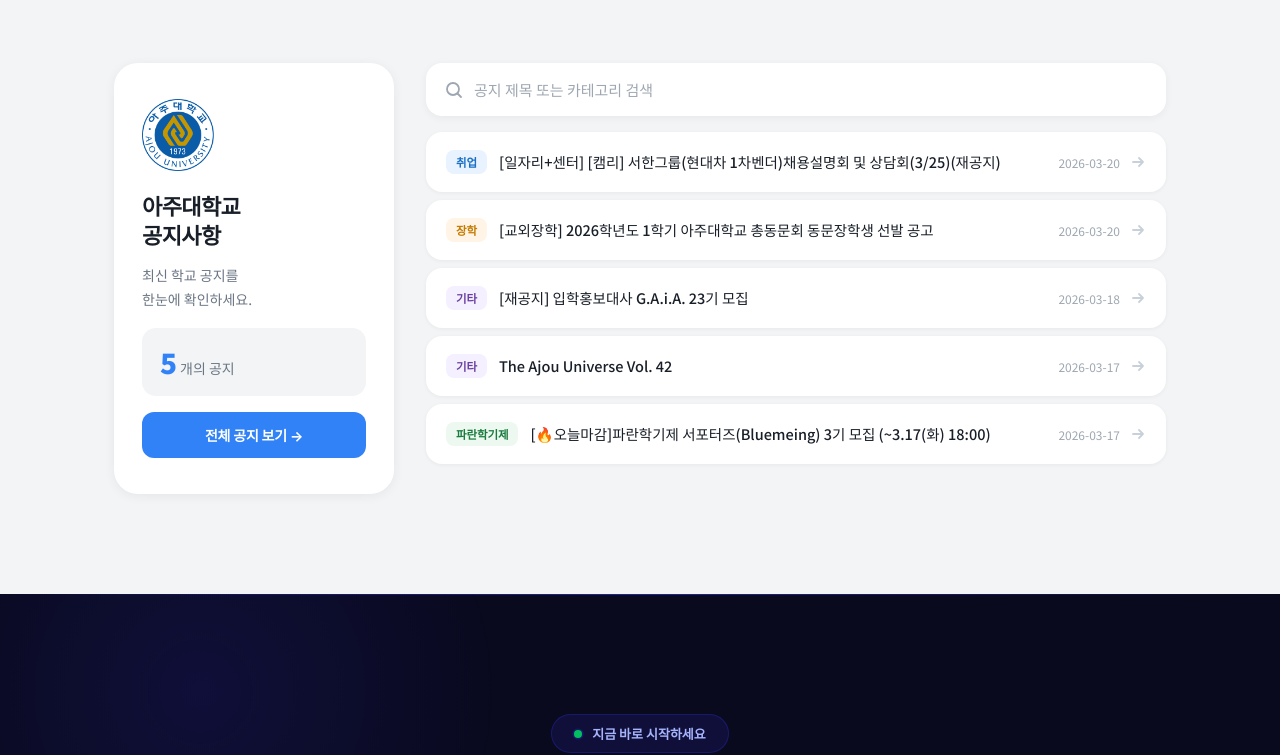
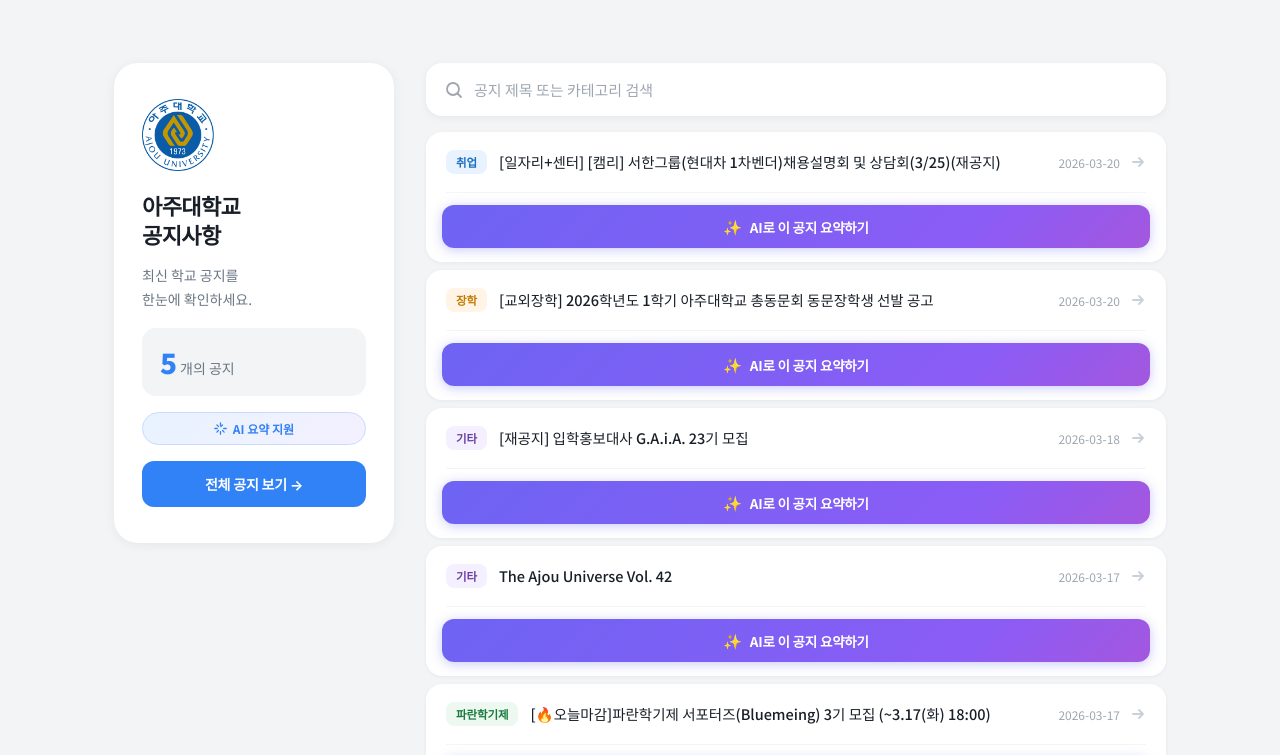
Before and after one commit to joonpyohuh/vibecodingstudy_v1, a React (Vite) app in the folder claude-practice1/: page / in a window 1280 px wide. Shown: the part 7960-8715 px from the top of the page. Built offline with nearby package versions, Linux system fonts and the light colour scheme.

Commit message:
feat: make AI summary button prominent with gradient style
Co-Authored-By: Claude Sonnet 4.6 <noreply@anthropic.com>

```diff
--- a/claude-practice1/src/components/AjouNotices.css
+++ b/claude-practice1/src/components/AjouNotices.css
@@ -234,6 +234,164 @@
   color: #3182F6;
 }
 
+/* ── 구분선 ─────────────────────────────────── */
+.notice-divider {
+  height: 1px;
+  background: #F2F4F6;
+  margin: 0 20px;
+}
+
+/* ── AI 요약 버튼 행 ─────────────────────────── */
+.notice-ai-row {
+  padding: 12px 16px 14px;
+}
+
+.ai-summary-btn {
+  display: flex;
+  align-items: center;
+  justify-content: center;
+  gap: 8px;
+  width: 100%;
+  padding: 11px 20px;
+  border: none;
+  border-radius: 12px;
+  background: linear-gradient(135deg, #6366f1 0%, #8b5cf6 50%, #ec4899 100%);
+  background-size: 200% 200%;
+  color: #ffffff;
+  font-size: 13.5px;
+  font-weight: 700;
+  font-family: inherit;
+  letter-spacing: -0.2px;
+  cursor: pointer;
+  transition: opacity 0.18s, transform 0.18s, box-shadow 0.18s;
+  box-shadow: 0 2px 12px rgba(99, 102, 241, 0.35);
+  animation: gradient-shift 4s ease infinite;
+}
+
+.ai-summary-btn:hover:not(:disabled) {
+  opacity: 0.92;
+  transform: translateY(-1px);
+  box-shadow: 0 6px 20px rgba(99, 102, 241, 0.45);
+}
+
+.ai-summary-btn:active:not(:disabled) {
+  transform: translateY(0);
+}
+
+.ai-summary-btn.open {
+  background: linear-gradient(135deg, #3182F6 0%, #6366f1 100%);
+  box-shadow: 0 2px 12px rgba(49, 130, 246, 0.3);
+}
+
+.ai-summary-btn:disabled {
+  cursor: default;
+}
+
+.ai-btn-icon {
+  font-size: 15px;
+}
+
+/* 스피너 */
+.ai-spinner {
+  width: 15px;
+  height: 15px;
+  border: 2px solid rgba(255,255,255,0.4);
+  border-top-color: #ffffff;
+  border-radius: 50%;
+  animation: spin 0.7s linear infinite;
+  flex-shrink: 0;
+}
+
+/* 스피너 */
+.summary-spinner {
+  width: 12px;
+  height: 12px;
+  border: 2px solid #C8D0DA;
+  border-top-color: #3182F6;
+  border-radius: 50%;
+  animation: spin 0.7s linear infinite;
+  flex-shrink: 0;
+}
+
+@keyframes spin {
+  to { transform: rotate(360deg); }
+}
+
+/* ── 요약 결과 박스 ──────────────────────────── */
+.summary-box {
+  margin: 0 20px 18px;
+  padding: 16px 18px;
+  background: #F8FAFC;
+  border: 1px solid #E0E6EF;
+  border-radius: 12px;
+  animation: fade-in-down 0.22s ease;
+}
+
+@keyframes fade-in-down {
+  from { opacity: 0; transform: translateY(-6px); }
+  to   { opacity: 1; transform: translateY(0); }
+}
+
+.summary-label {
+  display: inline-flex;
+  align-items: center;
+  gap: 5px;
+  font-size: 11px;
+  font-weight: 700;
+  color: #3182F6;
+  letter-spacing: 0.3px;
+  text-transform: uppercase;
+  margin-bottom: 8px;
+}
+
+.summary-text {
+  font-size: 13.5px;
+  color: #3B4653;
+  line-height: 1.75;
+  letter-spacing: -0.1px;
+}
+
+.summary-error {
+  font-size: 13px;
+  color: #E53E3E;
+}
+
+/* 스켈레톤 */
+.summary-skeleton {
+  display: flex;
+  flex-direction: column;
+  gap: 8px;
+}
+
+.skeleton-line {
+  height: 12px;
+  background: linear-gradient(90deg, #E8ECF0 25%, #F4F6F8 50%, #E8ECF0 75%);
+  background-size: 200% 100%;
+  border-radius: 6px;
+  animation: shimmer 1.2s infinite;
+}
+
+@keyframes shimmer {
+  0%   { background-position: 200% 0; }
+  100% { background-position: -200% 0; }
+}
+
+/* ── 사이드 AI 배지 ─────────────────────────── */
+.aside-ai-badge {
+  display: inline-flex;
+  align-items: center;
+  gap: 6px;
+  padding: 7px 12px;
+  background: linear-gradient(135deg, #E8F3FF, #F4F0FF);
+  border: 1px solid #C8DAFF;
+  border-radius: 100px;
+  font-size: 12px;
+  font-weight: 700;
+  color: #3182F6;
+  width: 100%;
+  justify-content: center;
+}
+
 /* ── 빈 상태 ─────────────────────────────────── */
 .notices-empty {
   background: #ffffff;
--- a/claude-practice1/src/components/AjouNotices.jsx
+++ b/claude-practice1/src/components/AjouNotices.jsx
@@ -16,6 +16,156 @@ function CategoryBadge({ category }) {
     <span className="notice-badge" style={{ background: color.bg, color: color.text }}>
       {category}
     </span>
+  );
+}
+
+async function fetchSummary(title) {
+  const res = await fetch('https://api.openai.com/v1/chat/completions', {
+    method: 'POST',
+    headers: {
+      'Content-Type': 'application/json',
+      'Authorization': `Bearer ${import.meta.env.VITE_OPENAI_API_KEY}`,
+    },
+    body: JSON.stringify({
+      model: 'gpt-4o-mini',
+      messages: [
+        {
+          role: 'system',
+          content:
+            '당신은 대학교 공지사항을 간결하게 요약해주는 어시스턴트입니다. ' +
+            '공지 제목을 보고 어떤 내용인지 핵심만 2~3문장으로 설명해주세요. ' +
+            '추측이 포함된 경우 "~으로 보입니다" 같은 표현을 사용하세요.',
+        },
+        {
+          role: 'user',
+          content: `아주대학교 공지사항 제목: "${title}"`,
+        },
+      ],
+      max_tokens: 200,
+    }),
+  });
+
+  if (!res.ok) throw new Error(`API 오류: ${res.status}`);
+  const data = await res.json();
+  return data.choices[0].message.content.trim();
+}
+
+function NoticeItem({ notice, index }) {
+  const [summary, setSummary] = useState(null);   // null | string
+  const [loading, setLoading] = useState(false);
+  const [error, setError] = useState(null);
+  const [open, setOpen] = useState(false);
+
+  const handleSummarize = async (e) => {
+    e.preventDefault();
+    e.stopPropagation();
+
+    if (summary) {
+      setOpen(prev => !prev);
+      return;
+    }
+
+    setLoading(true);
+    setError(null);
+    setOpen(true);
+    try {
+      const text = await fetchSummary(notice.title);
+      setSummary(text);
+    } catch (err) {
+      setError('요약을 불러오지 못했어요. 잠시 후 다시 시도해주세요.');
+    } finally {
+      setLoading(false);
+    }
+  };
+
+  return (
+    <li
+      className="notice-item"
+      data-scroll
+      data-scroll-delay={String(Math.min(index + 1, 6))}
+    >
+      {/* 메인 링크 행 */}
+      <a
+        href={notice.link}
+        target="_blank"
+        rel="noopener noreferrer"
+        className="notice-link"
+      >
+        <CategoryBadge category={notice.category} />
+        <p className="notice-title">{notice.title}</p>
+        <div className="notice-meta">
+          <span className="notice-date">{notice.date}</span>
+          <svg className="notice-arrow" viewBox="0 0 16 16" fill="none">
+            <path d="M3 8h10M9 4l4 4-4 4" stroke="currentColor" strokeWidth="1.8" strokeLinecap="round" strokeLinejoin="round"/>
+          </svg>
+        </div>
+      </a>
+
+      {/* 구분선 */}
+      <div className="notice-divider" />
+
+      {/* AI 요약 버튼 — 눈에 띄는 그라디언트 */}
+      <div className="notice-ai-row">
+        <button
+          className={`ai-summary-btn ${loading ? 'loading' : ''} ${open && summary ? 'open' : ''}`}
+          onClick={handleSummarize}
+          disabled={loading}
+        >
+          {loading ? (
+            <>
+              <span className="ai-spinner" />
+              <span>AI가 요약하는 중...</span>
+            </>
+          ) : open && summary ? (
+            <>
+              <span className="ai-btn-icon">✨</span>
+              <span>AI 요약 닫기</span>
+            </>
+          ) : (
+            <>
+              <span className="ai-btn-icon">✨</span>
+              <span>AI로 이 공지 요약하기</span>
+            </>
+          )}
+        </button>
+      </div>
+
+      {/* 요약 결과 */}
+      {open && (
+        <div className="summary-box">
+          {loading && (
+            <div className="summary-skeleton">
+              <div className="skeleton-line" style={{ width: '90%' }} />
+              <div className="skeleton-line" style={{ width: '75%' }} />
+              <div className="skeleton-line" style={{ width: '55%' }} />
+            </div>
+          )}
+          {error && <p className="summary-error">⚠️ {error}</p>}
+          {summary && (
+            <>
+              <p className="summary-label">✨ AI 요약</p>
+              <p className="summary-text">{summary}</p>
+            </>
+          )}
+        </div>
+      )}
+    </li>
+  );
+}
+
+function SummaryIcon() {
+  return (
+    <svg width="14" height="14" viewBox="0 0 16 16" fill="none">
+      <path d="M2 4h12M2 8h8M2 12h10" stroke="currentColor" strokeWidth="1.8" strokeLinecap="round"/>
+    </svg>
+  );
+}
+
+function SparkleIcon() {
+  return (
+    <svg width="13" height="13" viewBox="0 0 16 16" fill="none">
+      <path d="M8 1v3M8 12v3M1 8h3M12 8h3M3.5 3.5l2 2M10.5 10.5l2 2M10.5 3.5l-2 2M5.5 10.5l-2 2" stroke="currentColor" strokeWidth="1.6" strokeLinecap="round"/>
+    </svg>
   );
 }
 
@@ -44,6 +194,10 @@ export default function AjouNotices() {
           <div className="aside-stat">
             <span className="stat-num">{filtered.length}</span>
             <span className="stat-label">개의 공지</span>
+          </div>
+          <div className="aside-ai-badge">
+            <SparkleIcon />
+            AI 요약 지원
           </div>
           <a
             href="https://www.ajou.ac.kr/kr/ajou/notice.do"
@@ -90,28 +244,7 @@ export default function AjouNotices() {
               </li>
             ) : (
               filtered.map((notice, i) => (
-                <li
-                  key={notice.id}
-                  className="notice-item"
-                  data-scroll
-                  data-scroll-delay={String(Math.min(i + 1, 6))}
-                >
-                  <a
-                    href={notice.link}
-                    target="_blank"
-                    rel="noopener noreferrer"
-                    className="notice-link"
-                  >
-                    <CategoryBadge category={notice.category} />
-                    <p className="notice-title">{notice.title}</p>
-                    <div className="notice-meta">
-                      <span className="notice-date">{notice.date}</span>
-                      <svg className="notice-arrow" viewBox="0 0 16 16" fill="none">
-                        <path d="M3 8h10M9 4l4 4-4 4" stroke="currentColor" strokeWidth="1.8" strokeLinecap="round" strokeLinejoin="round"/>
-                      </svg>
-                    </div>
-                  </a>
-                </li>
+                <NoticeItem key={notice.id} notice={notice} index={i} />
               ))
             )}
           </ul>
```
